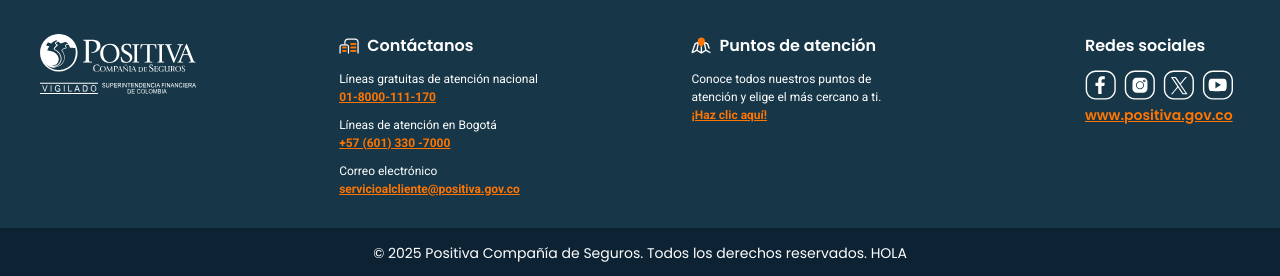
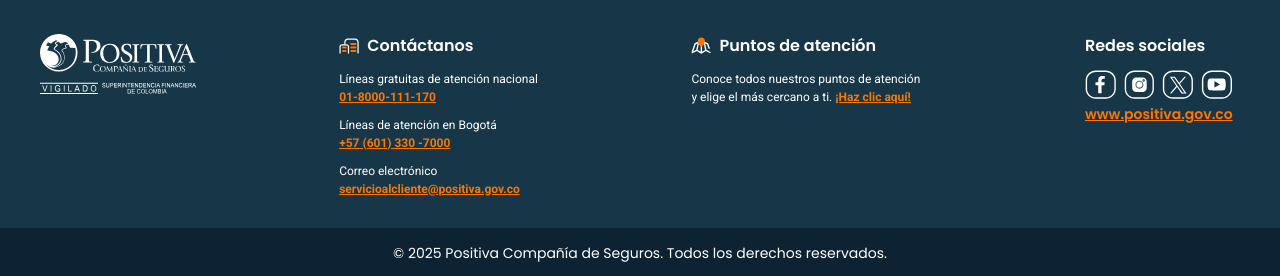
Before and after one commit to victorvivaslinktic/portal-pensionados-positiva-react, a Next.js app: page /auth/login in a window 1280 px wide. Shown: the part 1064-1340 px from the top of the page. Built offline with nearby package versions, Linux system fonts and the light colour scheme; no server answers.

Commit message:
cambios en el footer y arreglo de problema de hidratacion

```diff
--- a/components/layout/footer.tsx
+++ b/components/layout/footer.tsx
@@ -1,6 +1,6 @@
 "use client";
 
-// import Link from "next/link";
+import Link from "next/link";
 import Image from "next/image";
 // import { Hammer, Building, UserRound, MapPin, Facebook, Instagram, X, Youtube } from "lucide-react";
 // import { redirections } from "@/lib/utils/redirections";
@@ -38,7 +38,7 @@
               width={403}
               height={60}
               alt="Logo positiva móvil"
-              className="block xl:hidden"
+              className="block sm:hidden"
             />
 
             {/* Logo desktop */}
@@ -47,7 +47,7 @@
               width={208}
               height={40}
               alt="Logo positiva blanco"
-              className="hidden xl:block"
+              className="hidden sm:block"
             />
           </div>
 
@@ -77,11 +77,11 @@
             </div>
 
             <div className="col-span-1 flex w-full flex-col gap-7 md:w-[60%] md:flex-row md:justify-between">
-              <div className="flex flex-col gap-2.5 md:w-[38%]">
+              <div className="flex flex-col gap-2.5 md:w-[43%]">
                 <TitleFooter
                   text="Puntos de atención"
                   iconAlt="Puntos de atencion"
-                  iconSrc={PuntosDeAtencion}
+                  iconSrc={PuntosDeAtencion.src}
                 />
 
                 <LinkFooter
@@ -96,10 +96,32 @@
                 <TitleFooter text="Redes sociales" />
 
                 <div className="flex flex-nowrap gap-2">
-                  <Image src={FacebookIcon} width={31} height={30} alt="Facebook icono" />
-                  <Image src={InstagramIcon} width={31} height={30} alt="Instagram icono" />
-                  <Image src={XIcon} width={31} height={30} alt="X icono" />
-                  <Image src={YoutubeIcon} width={31} height={30} alt="Youtube icono" />
+                  <Link
+                    href="http://facebook.com/PositivaCompaniaDeSeguros/?locale=es_LA"
+                    target="_blank"
+                  >
+                    {" "}
+                    <Image src={FacebookIcon} width={31} height={30} alt="Facebook icono" />{" "}
+                  </Link>
+
+                  <Link
+                    href="https://www.instagram.com/positivacol/?hl=es"
+                    target="_blank"
+                  >
+                    <Image src={InstagramIcon} width={31} height={30} alt="Instagram icono" />
+                  </Link>
+                  <Link
+                    href="https://x.com/PositivaCol"
+                    target="_blank"
+                  >
+                    <Image src={XIcon} width={31} height={30} alt="X icono" />
+                  </Link>
+                  <Link
+                    href="https://www.youtube.com/@PositivaColombia"
+                    target="_blank"
+                  >
+                    <Image src={YoutubeIcon} width={31} height={30} alt="Youtube icono" />
+                  </Link>
                 </div>
                 <a
                   href="https://www.positiva.gov.co"
@@ -115,7 +137,7 @@
 
       {/* Footer bottom */}
       <div className="flex justify-center bg-[#0D2333] px-[10px] py-[15px] text-[12px] md:text-[14px]">
-        <h4>© 2025 Positiva Compañía de Seguros. Todos los derechos reservados. HOLA</h4>
+        <h4>© 2025 Positiva Compañía de Seguros. Todos los derechos reservados.</h4>
       </div>
     </footer>
   );
--- a/next.config.ts
+++ b/next.config.ts
@@ -5,7 +5,7 @@
     unoptimized: true,
   },
   output: "export",
-  basePath: "/portal-pensionados",
+ // basePath: "/portal-pensionados",
 };
 
 export default nextConfig;
```
